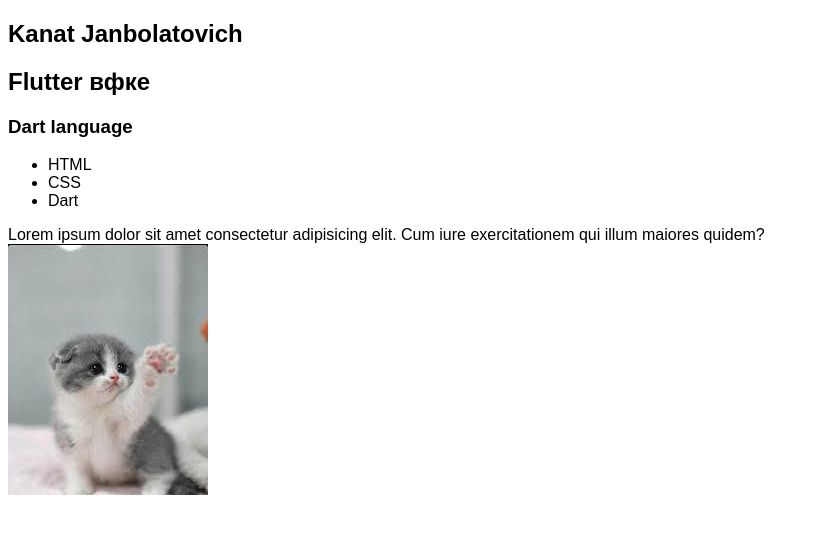
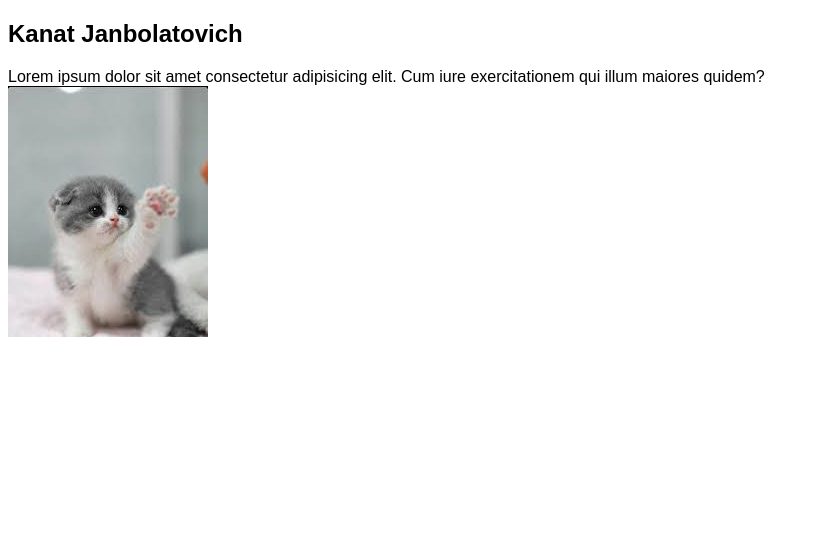
Before and after one commit to Kanat93/project, a plain HTML site: page index.html in a window 1280 px wide. Shown: the whole page, without its empty margins (0-819 px from the left). Drawn offline with Linux system fonts and the light colour scheme.

Commit message:
add slove

```diff
--- a/index.html
+++ b/index.html
@@ -10,13 +10,6 @@
 <body>
   <section>
     <h2>Kanat Janbolatovich</h2>
-    <h1>Flutter вфке</h1>
-    <h3>Dart language</h3>
-    <ul>
-      <li>HTML</li>
-      <li>CSS</li>
-      <li>Dart</li>
-    </ul>
     <span>Lorem ipsum dolor sit amet consectetur adipisicing elit. Cum iure exercitationem qui illum maiores quidem?</span>
   </section>
   <img src="img/kot.jpg" alt="">
```
